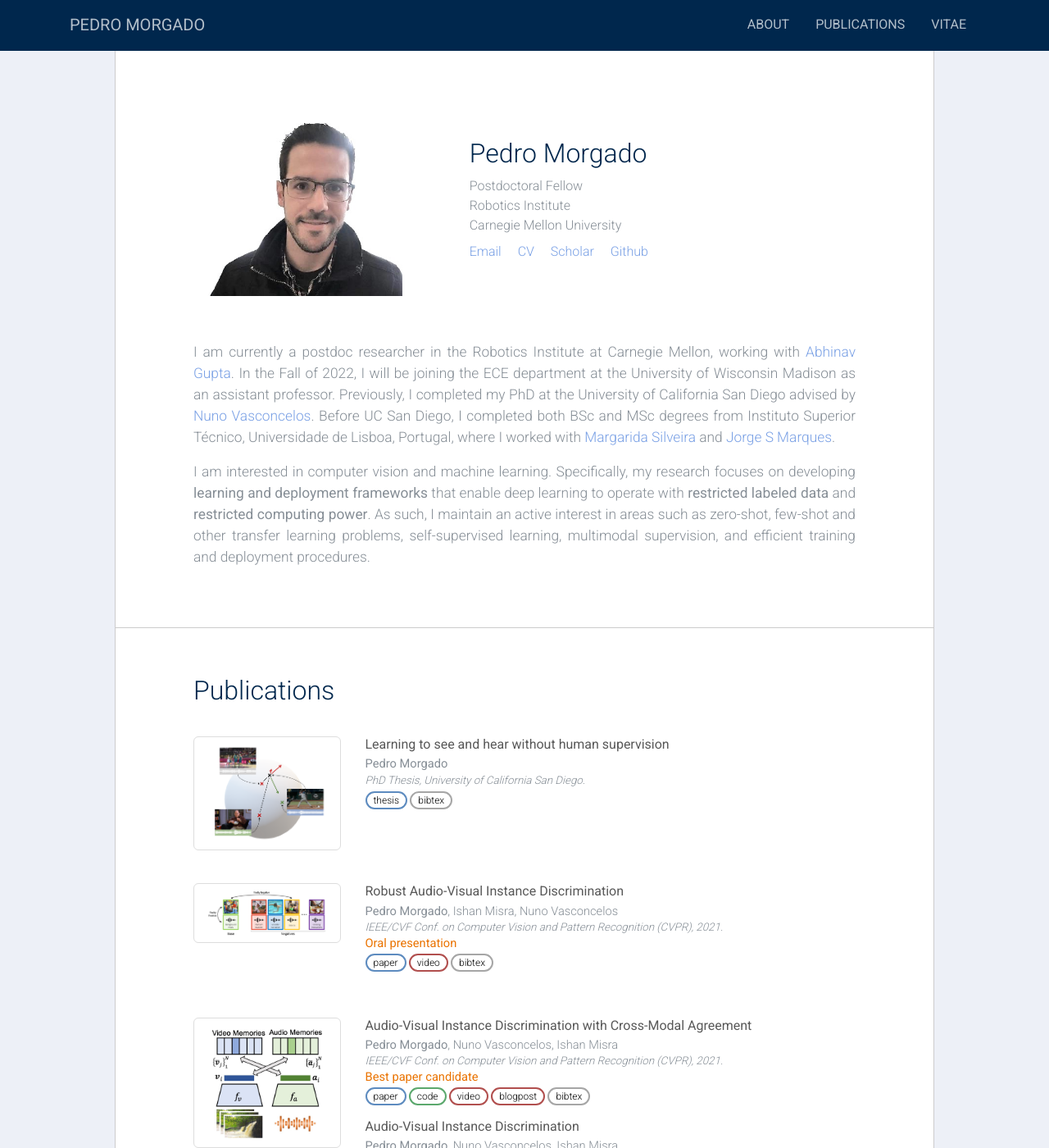
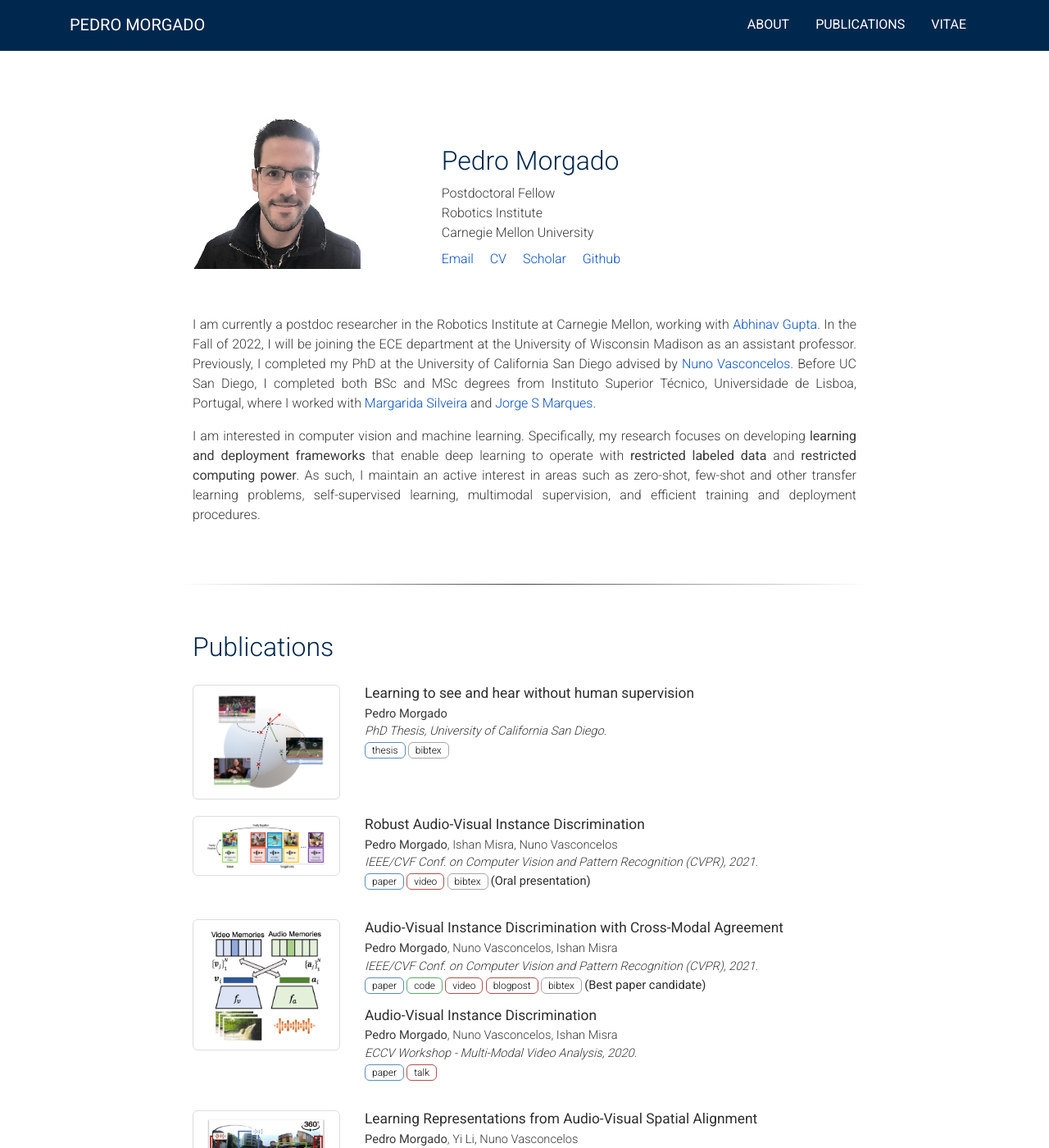
Before and after one commit to wqtwjt1996/wqtwjt1996.github.io, a Jekyll site: the page built from index.markdown, in a window 1280 px wide and 1400 px high. Shown: the whole window at 82% size. Built offline with Jekyll 4.4.1, drawn with Linux system fonts in a browser that asks for light colours; a style sheet for code colours, icons or effects is not loaded; some of the changed text lies outside the part shown.

Commit message:
procrastinating

```diff
--- a/_data/work.yaml
+++ b/_data/work.yaml
@@ -20,4 +20,4 @@
 
 - position: Graduate Reserch Assistent
   institution: Institute for Systems and Robotics, Lisbon, Portugal
-  time: 2012-2014
+  time: 2012-2015
--- a/_layouts/home.html
+++ b/_layouts/home.html
@@ -67,13 +67,13 @@
   <!-- About -->
   <section class="container mt-4 mb-5" id="about">
     <div class="row mx-auto">
-      <div class="col-lg-4 col-sm-12 my-auto py-2 px-0">
+      <div class="col-lg-3 col-sm-12 my-auto py-2 px-0">
         <div class="row">
           <img id="profilePhoto" class="img-fluid img-profile" src="/assets/images/profile.jpg" alt="">
         </div>
       </div>
 
-      <div class="col-lg-6 col-sm-12 mx-auto my-auto py-2 px-0">
+      <div class="col-lg-6 col-sm-12 mx-auto mt-auto py-2 px-0">
         <div class="row">
           <div class="col-12">
             <p class="header-1 mb-1">{{ site.data.info.name }}</p>
@@ -128,16 +128,13 @@
       {% assign sorted = site.publications | sort: 'year' | reverse %}
       {% for pub in sorted %}
       <div class="row each_pub">
-        <div class="d-none d-md-block col-md-3 d-lg-block col-lg-3" style="min-height: 100px;">
+        <div class="d-none d-md-block col-md-3 d-lg-block col-lg-3" style="min-height: 100px">
           <img class="img-fluid px-3 py-2 pub-thumbnail" src="{{ pub.thumbnail }}">
         </div>
         <div class="col-lg-9 col-md-9 col-sm-12">
           <p class="pub_title">{{ pub.title }}</p>
           <p class="pub_author">{{ pub.authors }}</p>
           <p class="pub_venue">{{ pub.venue }}</p>
-          {% if pub.highlight %}
-          <p class="pub_highlight">{{ pub.highlight }}</p>
-          {% endif %}
           <p class="pub_supplemental">
             {% assign hasbib = False %}
             {% for link in pub.links %}
@@ -153,6 +150,9 @@
                 </a>
               {% endif %}
             {% endfor %}
+            {% if pub.highlight %}
+            <span class="pub_highlight"> ({{ pub.highlight }})</span>
+            {% endif %}
             <!-- Add bitext content -->
             {% if hasbib == True %}
             <div class="collapse" id="collapse{{ pub.id }}">
@@ -168,16 +168,12 @@
             {% endif %}
           </p>
 
-
           <!--Alternative venues-->
           {% if pub.other_venues %}
           {% for pub2 in pub.other_venues %}
           <p class="pub_title mt-3">{{ pub2.title }}</p>
           <p class="pub_author">{{ pub.authors}}</p>
           <p class="pub_venue">{{ pub2.venue }}</p>
-          {% if pub2.highlight %}
-          <p class="pub_highlight">{{ pub2.highlight }}</p>
-          {% endif %}
           <p class="pub_supplemental">
             {% assign hasbib2 = False %}
             {% for link in pub2.links %}
@@ -192,6 +188,9 @@
                 </a>
               {% endif %}
             {% endfor %}
+            {% if pub2.highlight %}
+            <span class="pub_highlight"> ({{ pub2.highlight }})</span>
+            {% endif %}
             <!-- Add bitext content -->
             {% if hasbib2 == True %}
             <div class="collapse" id="collapse{{ pub.id }}2">
@@ -236,7 +235,7 @@
         {% endfor %}
 
         <!-- Work -->
-        <h2 class="mb-3 mt-5 px-0">Professional Experience</h2>
+        <h2 class="mb-3 mt-5 px-0">Research Experience</h2>
         {% for work in site.data.work %}
         <div class="row each_exp">
           <div class="col-lg-9 col-sm-12">
--- a/assets/css/home.css
+++ b/assets/css/home.css
@@ -7,8 +7,8 @@ html {
 body {
   font-family: 'Roboto';
   padding-top: 3.5rem;
-  color: #868e96;
-  background-color: #edf0f7
+  color: #393a3b;
+  background-color: #ffffff
 }
 
 section {
@@ -18,10 +18,9 @@ section {
 }
 
 hr {
-  border-width: 1px;
-  border-color: #ccc;
-  margin-left: -5rem;
-  margin-right: -5rem;
+  border: 0;
+  height: 1px;
+  background-image: linear-gradient(to right, rgba(0, 0, 0, 0), rgba(0, 0, 0, 0.75), rgba(0, 0, 0, 0));
 }
 
 hr.light {
@@ -30,7 +29,7 @@ hr.light {
 
 .main-pane{
   background-color: #ffffff;
-  border: 1px solid #ccc!important;
+  border: 0px solid #ccc!important;
   padding-left: 5rem;
   padding-right: 5rem;
   min-width: 800px;
@@ -53,8 +52,9 @@ hr.light {
 }
 
 a {
-  color: #4178DA;
-  opacity: 0.7;
+  color: #0950c4;
+  /*opacity: 0.7;*/
+  /*font-weight: 400;*/
   -webkit-transition: all 0.2s;
   -moz-transition: all 0.2s;
   transition: all 0.2s;
@@ -104,7 +104,7 @@ h3 {
 }
 
 .lead {
-  font-size: 13pt;
+  font-size: 12pt;
   font-weight: 300;
   text-align: justify;
 }
@@ -202,8 +202,8 @@ img::-moz-selection {
 }
 
 .img-profile {
-  max-width: 15rem;
-  max-height: 15rem;
+  max-width: 13rem;
+  max-height: 13rem;
   width: 100%;
   margin: auto;
 }
@@ -318,8 +318,8 @@ img:hover {
 }
 
 .each_pub {
-  padding-bottom: 20px;
-  padding-top: 20px;
+  padding-bottom: 10px;
+  padding-top: 10px;
   /*border-top: 1px solid rgba(20,20,20,0.1);*/
 }
 .each_exp {
@@ -327,15 +327,13 @@ img:hover {
   margin-left: 10px;
 }
 .pub_title, .pub_author, .pub_venue, .pub_supplemental, .pub_highlight {
-  font-family: 'Roboto';
   margin-bottom: 1px;
 }
 .pub_title {
   font-weight: 400;
-  color: #585858;
-  /*color: #00274d;*/
+  color: #2f2f2f;
   line-height: 1.2;
-  font-size:12pt;
+  font-size:13pt;
   padding-bottom: 5px;
 }
 .pub_author {
@@ -343,16 +341,17 @@ img:hover {
   font-size:11pt;
   line-height: 1.2;
 }
+.pub_venue {
+  font-size:11pt;
+  font-weight: 300;
+  font-style: italic;
+}
 .pub_highlight {
   font-weight: 400;
   font-size:11pt;
   line-height: 1.2;
-  color: #ea7300;
-}
-.pub_venue {
-  font-size:10pt;
-  font-weight: 300;
-  font-style: italic;
+  color: #2f2f2f;
+  /*text-decoration: underline;*/
 }
 .pub_supplemental {
   font-size:10pt;
@@ -363,9 +362,9 @@ img:hover {
   max-height: 220px;
 }
 .exp_title {
-  font-weight: 300;
+  font-weight: 400;
   /*color: #585858;*/
-  color: #00274d;
+  color: #2f2f2f;
   margin: 0;
 }
 .exp_place {
@@ -381,7 +380,7 @@ img:hover {
 
 .button {
   background-color: white;
-  border-radius: 20px;
+  border-radius: 6px;
   border: none;
   color: black;
   padding: 0px 8px;
@@ -406,7 +405,7 @@ img:hover {
 }
 
 .button-pdf, .button-suppl, .button-arxiv, .button-paper, .button-thesis {
-  border: 2px solid #5d8bbf;
+  border: 1px solid #5d8bbf;
 }
 
 .button-website:hover, .button-blogpost:hover, .button-talk:hover, .button-video:hover {
@@ -414,7 +413,7 @@ img:hover {
 }
 
 .button-website, .button-blogpost, .button-video, .button-talk {
-  border: 2px solid #b14f4e;
+  border: 1px solid #b14f4e;
 }
 
 .button-bibtex:hover {
@@ -422,7 +421,7 @@ img:hover {
 }
 
 .button-bibtex {
-  border: 2px solid #A6A6A6;
+  border: 1px solid #A6A6A6;
 }
 
 .button-code:hover, .button-data:hover, .button-slides:hover, .button-poster:hover, .button-summary:hover {
@@ -430,7 +429,7 @@ img:hover {
 }
 
 .button-code, .button-data, .button-slides, .button-poster, .button-summary {
-  border: 2px solid #5ba86d;
+  border: 1px solid #5ba86d;
 }
 
 .button-empty {
```
Also changed, not shown: assets/publications/2012-msc-thesis/thumbnail.png, assets/publications/2012-msc-thesis/thumbnail2.png (added), assets/publications/2019-pies/thumbnail.jpg, assets/publications/2020-sptalign/thumbnail.jpg, 1 other file.
